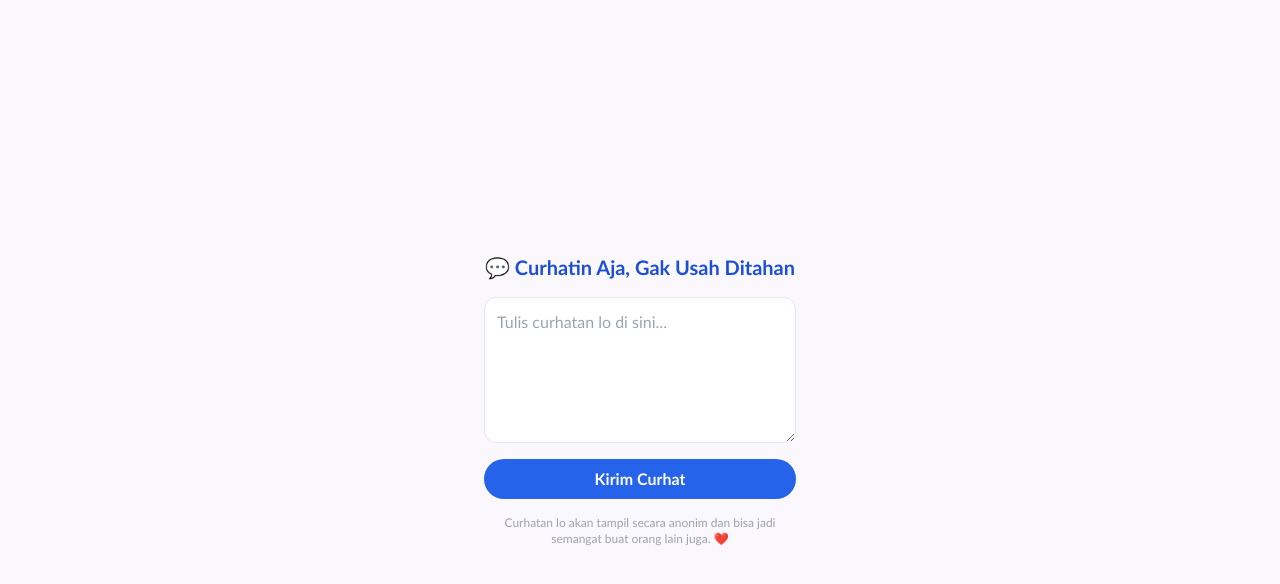
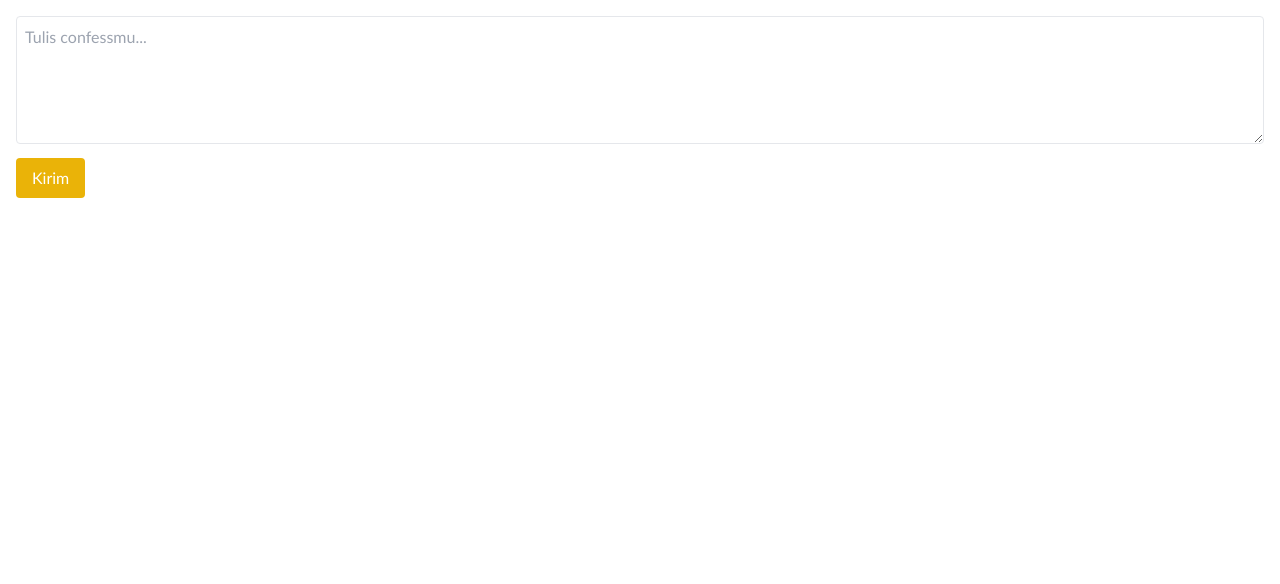
Before and after one commit to deeeeeel/selfify-clean, a Next.js app: page /confess in a window 1280 px wide. Shown: the top 584 px of the page. Built offline with nearby package versions, Linux system fonts and the light colour scheme.

Commit message:
feat: tambah API confess & integrasi slider di homepage

```diff
--- /dev/null
+++ b/app/api/confess/route.ts
@@ -0,0 +1,25 @@
+cat > app/api/confess/route.ts << 'EOF'
+import { NextRequest, NextResponse } from 'next/server'
+
+// Sementara simpan di memory. Untuk production, ganti dengan DB.
+let confessions: string[] = [
+  'Gue lagi down, tapi tetep semangat. #SelfifyConfess',
+  'Hari ini capek banget, tapi harus kuat!',
+  'Kadang butuh ruang buat dengerin diri sendiri.',
+  'Ternyata curhat random bisa bikin lega!'
+];
+
+export async function GET() {
+  return NextResponse.json(confessions);
+}
+
+export async function POST(req: NextRequest) {
+  const { text } = await req.json();
+  if (typeof text !== 'string' || !text.trim()) {
+    return NextResponse.json({ error: 'Invalid' }, { status: 400 });
+  }
+  confessions.unshift(text.trim());
+  if (confessions.length > 20) confessions.pop();
+  return NextResponse.json({ ok: true });
+}
+EOF
--- a/app/confess/page.tsx
+++ b/app/confess/page.tsx
@@ -1,56 +1,37 @@
 'use client';
 
 import { useState } from 'react';
+import { useRouter } from 'next/navigation';
 
 export default function ConfessPage() {
-  const [isi, setIsi] = useState('');
-  const [status, setStatus] = useState<'idle' | 'loading' | 'done'>('idle');
+  const [text, setText] = useState('');
+  const router = useRouter();
 
-  const handleSubmit = (e: React.FormEvent) => {
-    e.preventDefault();
-    if (!isi.trim()) return;
-    setStatus('loading');
-
-    // Simulasi submit ke server/Supabase
-    setTimeout(() => {
-      console.log('Confess terkirim:', isi);
-      setIsi('');
-      setStatus('done');
-      setTimeout(() => setStatus('idle'), 2000);
-    }, 1200);
+  const submit = async () => {
+    if (!text.trim()) return;
+    await fetch('/api/confess', {
+      method: 'POST',
+      headers: { 'Content-Type': 'application/json' },
+      body: JSON.stringify({ text })
+    });
+    // Setelah sukses, kembali ke homepage
+    router.push('/');
   };
 
   return (
-    <div className="min-h-screen flex flex-col items-center justify-center p-6">
-      <h1 className="text-xl font-bold text-blue-700 mb-4">💬 Curhatin Aja, Gak Usah Ditahan</h1>
-
-      <form onSubmit={handleSubmit} className="w-full max-w-md flex flex-col gap-4">
-        <textarea
-          value={isi}
-          onChange={(e) => setIsi(e.target.value)}
-          rows={5}
-          className="p-3 border rounded-xl focus:outline-blue-500"
-          placeholder="Tulis curhatan lo di sini..."
-        />
-
-        <button
-          type="submit"
-          disabled={status === 'loading' || status === 'done'}
-          className={`bg-blue-600 text-white px-4 py-2 rounded-full font-semibold ${
-            status !== 'idle' && 'opacity-50'
-          }`}
-        >
-          {status === 'loading'
-            ? 'Mengirim...'
-            : status === 'done'
-            ? 'Terkirim ✅'
-            : 'Kirim Curhat'}
-        </button>
-      </form>
-
-      <p className="text-xs text-gray-400 mt-4 text-center max-w-md">
-        Curhatan lo akan tampil secara anonim dan bisa jadi semangat buat orang lain juga. ❤️
-      </p>
+    <div className="p-4">
+      <textarea
+        value={text}
+        onChange={e => setText(e.target.value)}
+        className="w-full h-32 p-2 border rounded"
+        placeholder="Tulis confessmu..."
+      />
+      <button
+        onClick={submit}
+        className="mt-2 bg-yellow-500 text-white px-4 py-2 rounded"
+      >
+        Kirim
+      </button>
     </div>
   );
 }
--- a/app/layout.tsx
+++ b/app/layout.tsx
@@ -1,20 +1,12 @@
 // app/layout.tsx
-
-import "../styles/globals.css";
-import type { ReactNode } from "react";
-
-// Tidak perlu import BottomNav di layout, biar BottomNav hanya muncul di page tertentu (misal: homepage).
-// import BottomNav from "@/components/BottomNav";
+import '../styles/globals.css';  // <- pastikan path ini benar
+import { ReactNode } from 'react';
+import BottomNav from '@/components/BottomNav';
 
 export default function RootLayout({ children }: { children: ReactNode }) {
   return (
     <html lang="id">
-      <body className="bg-[#faf8fd] min-h-screen w-full">
-        {/* WRAPPER MAX WIDTH MOBILE */}
-        <div className="mx-auto max-w-[360px] w-full bg-[#faf8fd] min-h-screen relative">
-          {children}
-        </div>
-      </body>
+    <body>{children}</body>
     </html>
   );
 }
--- a/styles/globals.css
+++ b/styles/globals.css
@@ -2,11 +2,12 @@
 @tailwind components;
 @tailwind utilities;
 
-/* hide scrollbar (for quiz & confess slider) */
-.no-scrollbar::-webkit-scrollbar { display: none; }
-.no-scrollbar { -ms-overflow-style: none; scrollbar-width: none; }
-
-body {
-  @apply bg-white text-gray-900 antialiased;
-  font-family: 'Trebuchet MS', sans-serif;
+/* sembunyikan scrollbar WebKit */
+.hide-scrollbar::-webkit-scrollbar {
+  display: none;
 }
+/* sembunyikan scrollbar Firefox/IE */
+.hide-scrollbar {
+  -ms-overflow-style: none;
+  scrollbar-width: none;
+}
```
